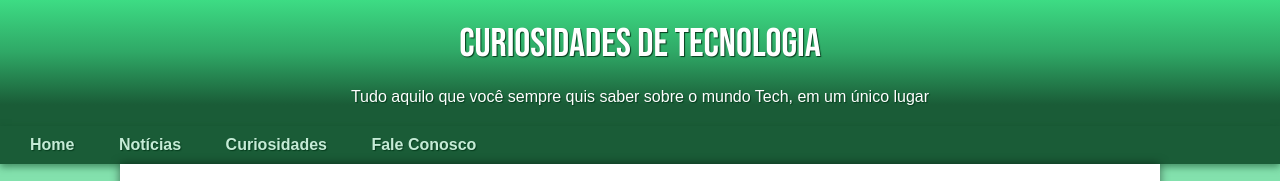
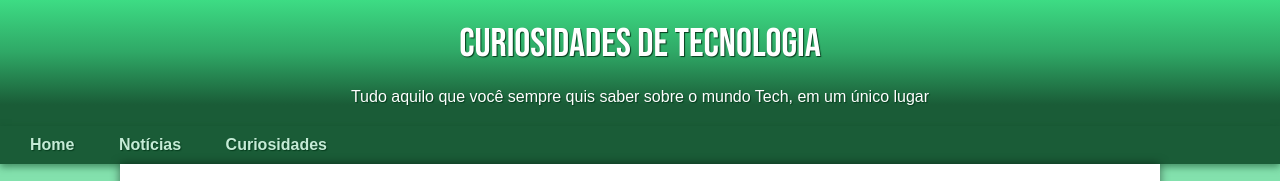
Before and after one commit to dahekevin/projeto-android, a plain HTML site: page index.html in a window 1280 px wide. Shown: the top 181 px of the page. Drawn offline with Linux system fonts and the light colour scheme.

Commit message:
commit 2

```diff
--- a/index.html
+++ b/index.html
@@ -19,7 +19,6 @@
         <a href="#">Home</a>
         <a href="#">Notícias</a>
         <a href="#">Curiosidades</a>
-        <a href="#">Fale Conosco</a>
     </nav>
 
     <main>
--- a/style.css
+++ b/style.css
@@ -66,8 +66,11 @@ header > h1{
 }
 
 header > p{
+    font-family: var(--fonte-padrao);
     color: white;
     padding: 0px 10px 20px 10px;
+    max-width: 600px;
+    margin: auto;
     text-shadow: 1px 1px 1px #063d1e;
 }
 
```
